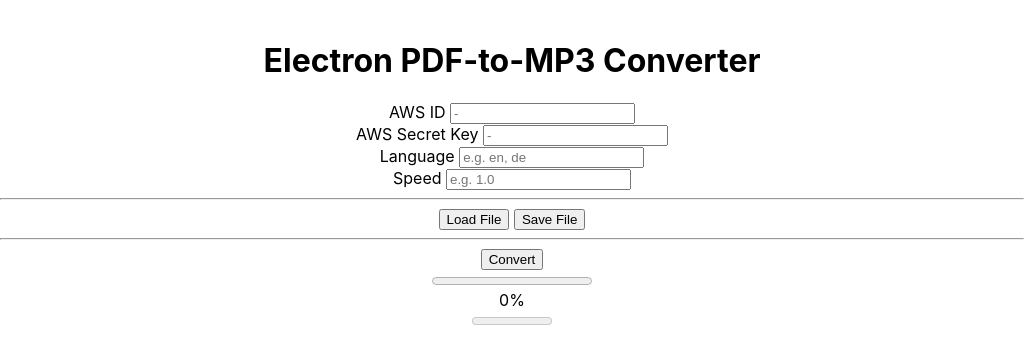
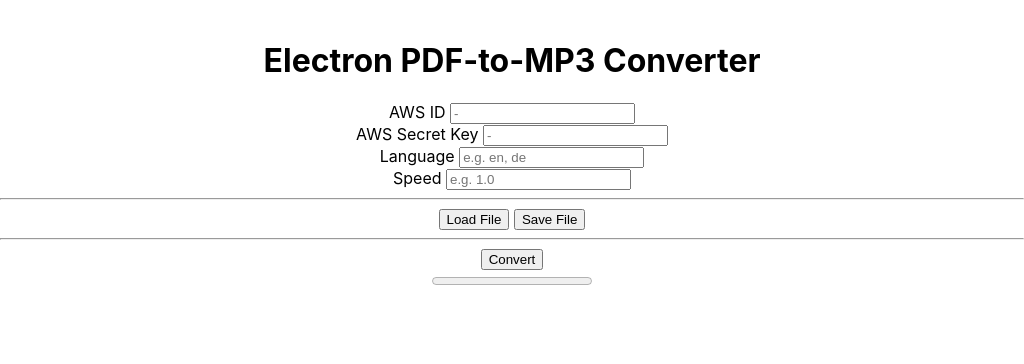
Before and after one commit to pillowbeast/Simple_PDF_Extractor, an Electron app: page src/desktop_app/index.html in a window 1024 px wide. Drawn offline with Linux system fonts and the light colour scheme; no server answers.

Commit message:
only one progress bar

```diff
--- a/src/desktop_app/index.html
+++ b/src/desktop_app/index.html
@@ -35,9 +35,9 @@
         <br>
         <progress id="progressBar" value="0" max="100"></progress>
         <br>
-        <output id="progressStatus">0%</output>
+        <!-- <output id="progressStatus">0%</output>
         <br>
-        <meter id="progressMeter" value="0" min="0" max="100"></meter>
+        <meter id="progressMeter" value="0" min="0" max="100"></meter> -->
 
 
     </body>
```
